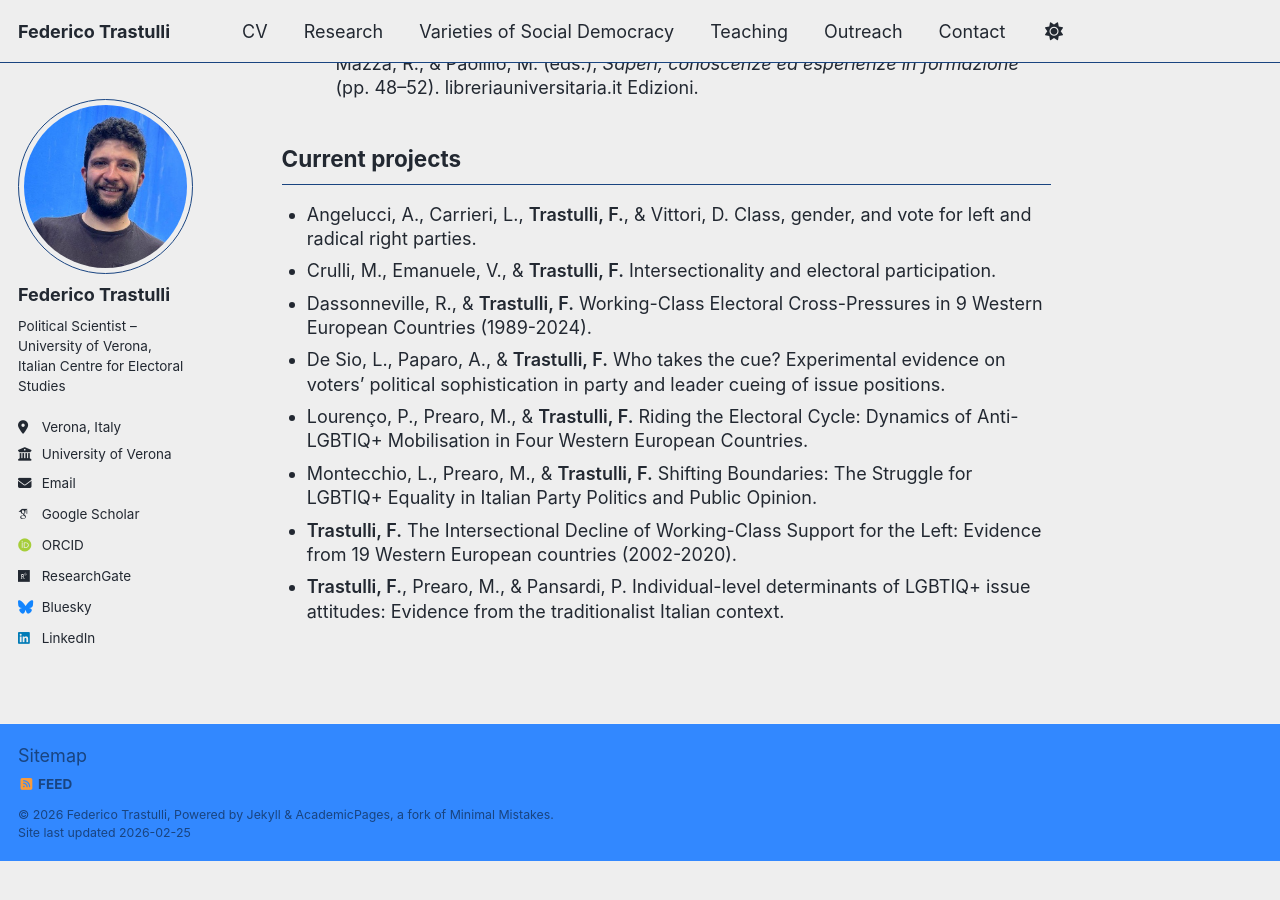
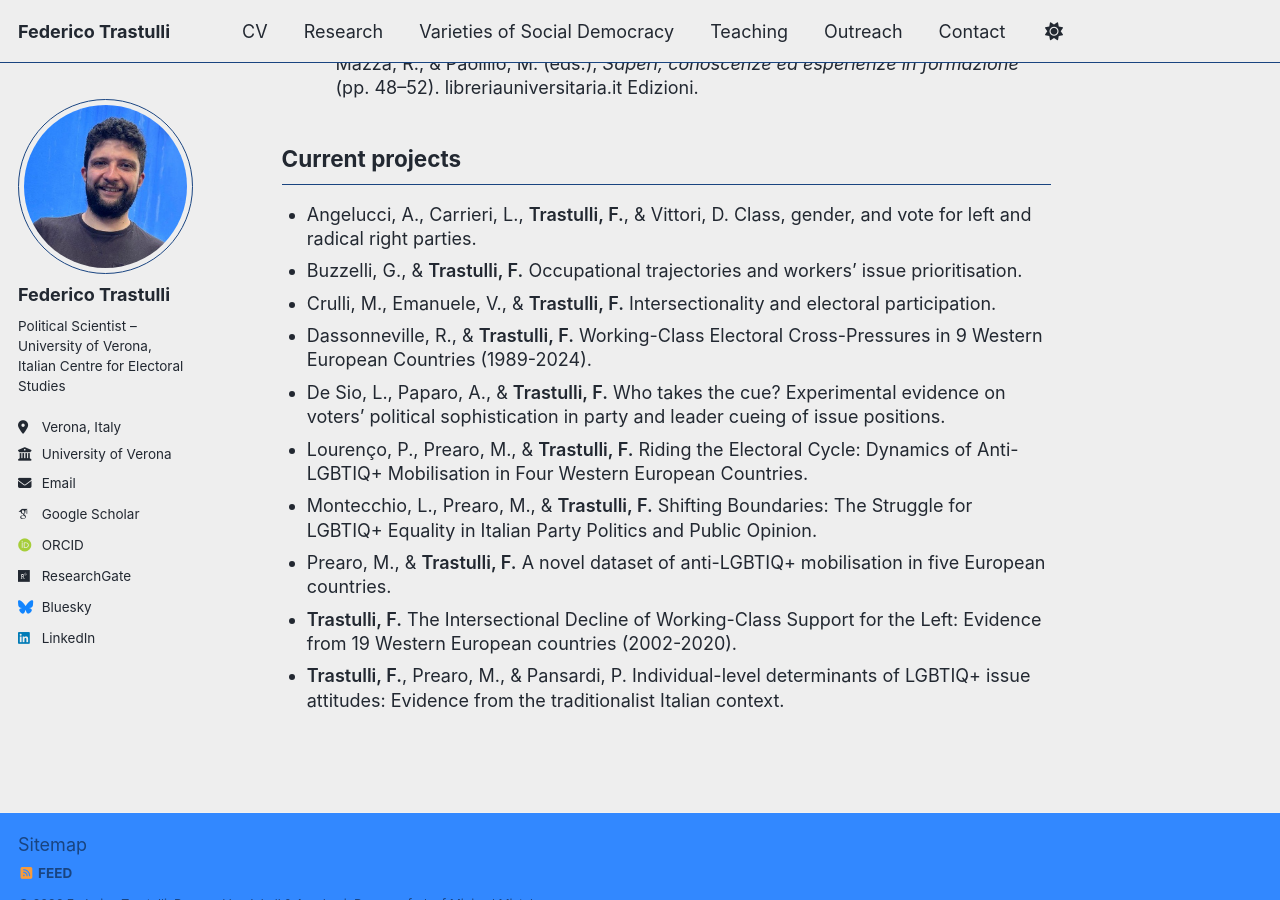
Before and after one commit to federicotrastulli/federicotrastulli.github.io, a Jekyll site: the page built from _pages/research.html, in a window 1280 px wide and 900 px high, scrolled down 2828 px. Built offline with Jekyll 4.4.1, drawn with Linux system fonts in a browser that asks for light colours; some web fonts are replaced; a script bundle is joined from its source files by our own code; library files that are not in the unit come from our copies; before the commit the page ends 3689 px from its top, so only the background shows below that.

Commit message:
Update research.html

```diff
--- a/_pages/research.html
+++ b/_pages/research.html
@@ -271,11 +271,13 @@ author_profile: true
 <h2>Current projects</h2>
 <ul>
   <li>Angelucci, A., Carrieri, L., <span class="me">Trastulli, F.</span>, & Vittori, D. Class, gender, and vote for left and radical right parties.</li>
+  <li>Buzzelli, G., &amp; <span class="me">Trastulli, F.</span> Occupational trajectories and workers’ issue prioritisation.</li>
   <li>Crulli, M., Emanuele, V., &amp; <span class="me">Trastulli, F.</span> Intersectionality and electoral participation.</li>
   <li>Dassonneville, R., &amp; <span class="me">Trastulli, F.</span> Working-Class Electoral Cross-Pressures in 9 Western European Countries (1989-2024).</li>
   <li>De Sio, L., Paparo, A., &amp; <span class="me">Trastulli, F.</span> Who takes the cue? Experimental evidence on voters’ political sophistication in party and leader cueing of issue positions.</li>
   <li>Lourenço, P., Prearo, M., &amp; <span class="me">Trastulli, F.</span> Riding the Electoral Cycle: Dynamics of Anti-LGBTIQ+ Mobilisation in Four Western European Countries.</li>
   <li>Montecchio, L., Prearo, M., &amp; <span class="me">Trastulli, F.</span> Shifting Boundaries: The Struggle for LGBTIQ+ Equality in Italian Party Politics and Public Opinion.</li>
+  <li>Prearo, M., &amp; <span class="me">Trastulli, F.</span> A novel dataset of anti-LGBTIQ+ mobilisation in five European countries.</li>
   <li><span class="me">Trastulli, F.</span> The Intersectional Decline of Working-Class Support for the Left: Evidence from 19 Western European countries (2002-2020).</li>
   <li><span class="me">Trastulli, F.</span>, Prearo, M., &amp; Pansardi, P. Individual-level determinants of LGBTIQ+ issue attitudes: Evidence from the traditionalist Italian context.</li>
 </ul>
```
